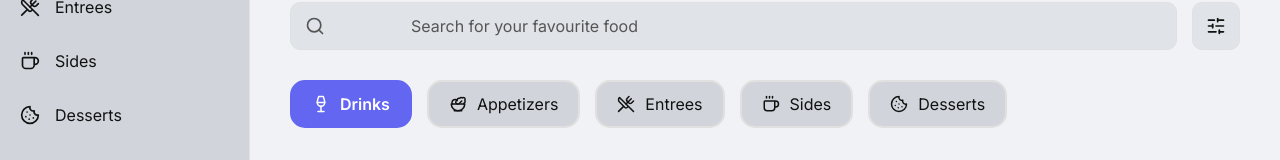
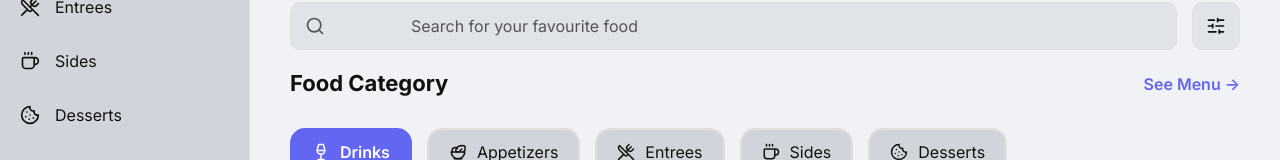
Before and after one commit to Dustin-Reyes/mobile-menu, a React (Vite) app: page / in a window 1280 px wide. Shown: the part 212-372 px from the top of the page. Built offline with nearby package versions, Linux system fonts and the light colour scheme; no server answers.

Commit message:
feat: add Food Category section header to match mockup
- Added 'Food Category' title with 'See Menu →' link
- Positioned above CategoryPills as shown in layout-mobile.png
- Matches mockup layout structure

Part of #49

```diff
--- a/src/pages/Home.jsx
+++ b/src/pages/Home.jsx
@@ -7,6 +7,7 @@
  * @returns {JSX.Element}
  */
 import { useState, useMemo } from 'react';
+import styled from '@emotion/styled';
 import MainLayout from '../components/MainLayout';
 import UserGreeting from '../components/UserGreeting';
 import SearchBar from '../components/SearchBar';
@@ -14,6 +15,36 @@ import CategoryPills from '../components/CategoryPills';
 import MenuSection from '../components/MenuSection';
 import BottomNav from '../components/BottomNav';
 import menuData from '../data/menu.json';
+
+const SectionHeader = styled.div`
+  display: flex;
+  justify-content: space-between;
+  align-items: center;
+  margin-bottom: ${({ theme }) => theme.spacing.s4};
+`;
+
+const SectionTitle = styled.h2`
+  font-size: ${({ theme }) => theme.typography.fontSizes.s5};
+  font-weight: ${({ theme }) => theme.typography.fontWeights.bold};
+  color: ${({ theme }) => theme.colors.text};
+  margin: 0;
+`;
+
+const SeeMenuLink = styled.button`
+  background: none;
+  border: none;
+  color: ${({ theme }) => theme.colors.primary};
+  font-size: ${({ theme }) => theme.typography.fontSizes.s3};
+  font-weight: ${({ theme }) => theme.typography.fontWeights.semibold};
+  cursor: pointer;
+  display: flex;
+  align-items: center;
+  gap: ${({ theme }) => theme.spacing.s1};
+
+  &:hover {
+    text-decoration: underline;
+  }
+`;
 
 export default function Home() {
   const [activeCategory, setActiveCategory] = useState(
@@ -64,6 +95,13 @@ export default function Home() {
         onFilterClick={() => console.log('Filter clicked')}
       />
 
+      <SectionHeader>
+        <SectionTitle>Food Category</SectionTitle>
+        <SeeMenuLink onClick={() => console.log('See menu clicked')}>
+          See Menu →
+        </SeeMenuLink>
+      </SectionHeader>
+
       <CategoryPills
         activeCategory={activeCategory}
         onCategoryClick={handleCategoryChange}
```
